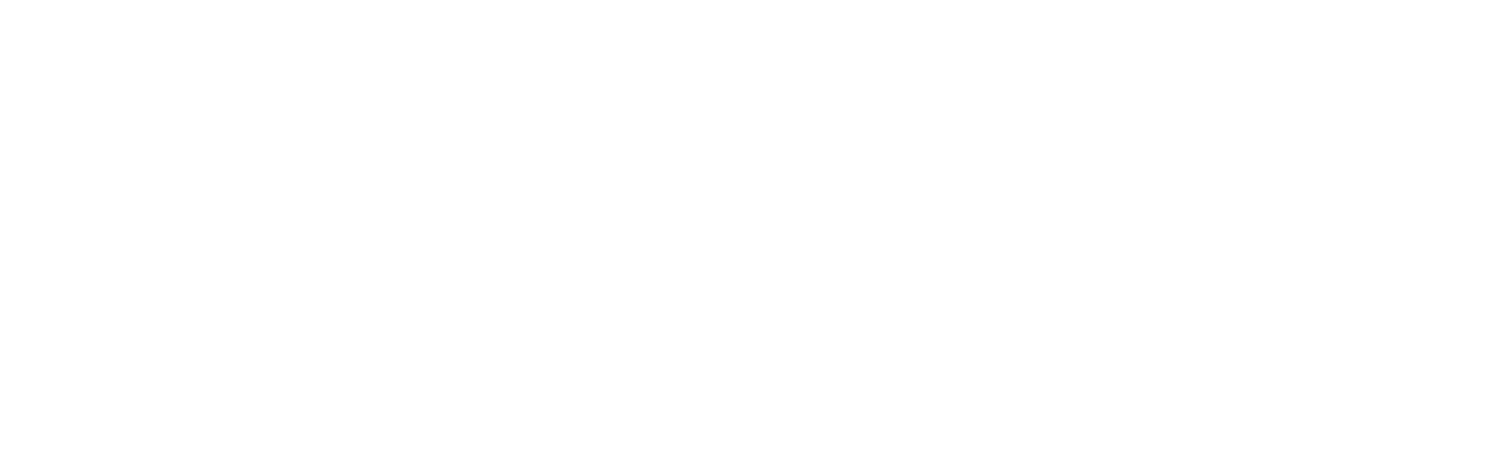
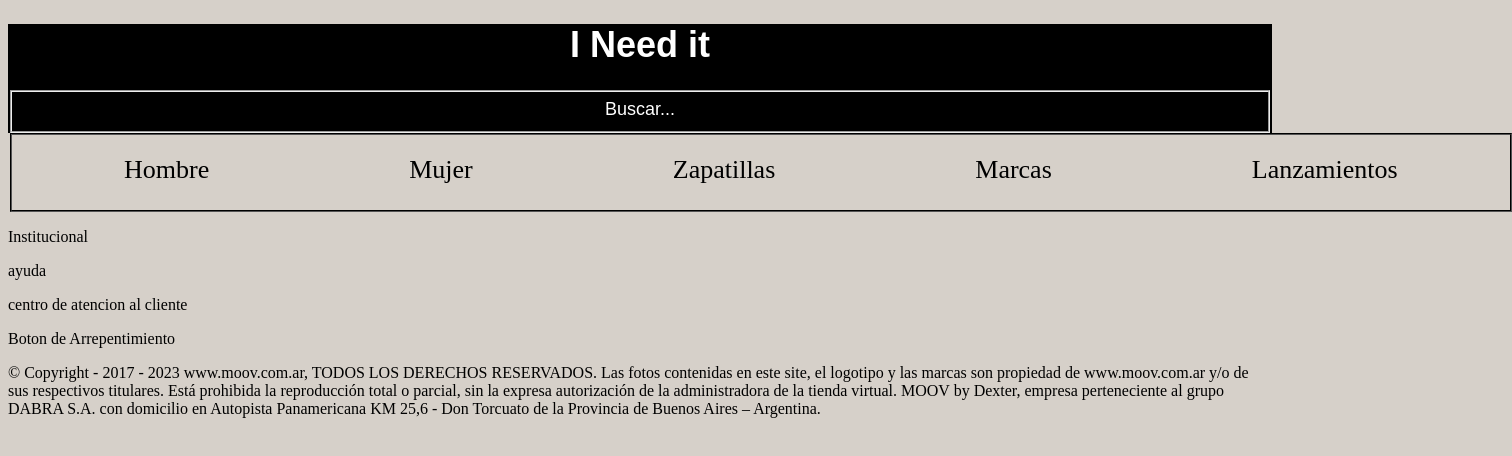
Before and after one commit to gonzalotorres01/I-Need-it, a plain HTML site: page index.html in a window 1280 px wide. Shown: the whole page, 1512 px wide, since content can reach past the window. Drawn offline with Linux system fonts and the light colour scheme.

Commit message:
seguimos con el emprendimiento

```diff
--- a/index.html
+++ b/index.html
@@ -4,8 +4,34 @@
     <meta charset="UTF-8">
     <meta name="viewport" content="width=device-width, initial-scale=1.0">
     <title>I Need it</title>
+    <link rel="stylesheet" href="style.css">
 </head>
 <body>
+    <!-- ENCABEZADO -->
+    <div class="encabezado">
+        <H1 class="titulo">I Need it</H1>
+    <fieldset>Buscar...</fieldset>
+    </div>
+    <!-- CUERPO -->
+    <div class="cuerpo">
+        <fieldset class="opciones">
+            <div class="item">Hombre</div>
+            <div class="item">Mujer</div>
+            <div class="item">Zapatillas</div>
+            <div class="item">Marcas</div>
+            <div class="item">Lanzamientos</div>
+        </fieldset>
+    </div>
+    <!-- PIE DE PAGINA -->
+    <div class="pie de pagina">
 
+
+
+        <p>Institucional</p>
+        <p>ayuda</p>
+        <p>centro de atencion al cliente</p>
+        <p>Boton de Arrepentimiento</p>
+        <p>© Copyright - 2017 - 2023 www.moov.com.ar, TODOS LOS DERECHOS RESERVADOS. Las fotos contenidas en este site, el logotipo y las marcas son propiedad de www.moov.com.ar y/o de sus respectivos titulares. Está prohibida la reproducción total o parcial, sin la expresa autorización de la administradora de la tienda virtual. MOOV by Dexter, empresa perteneciente al grupo DABRA S.A. con domicilio en Autopista Panamericana KM 25,6 - Don Torcuato de la Provincia de Buenos Aires – Argentina.</p>
+    </div>
 </body>
 </html>
--- /dev/null
+++ b/style.css
@@ -0,0 +1,42 @@
+html{
+    background-color: rgb(214, 208, 201)
+    ;
+}
+
+.encabezado{
+    font-size: large;
+    font-family: sans-serif;
+    margin-top: 0px;
+    padding:auto ;
+    color: white;
+    background-color: black;
+    /* text-align: center; */
+
+}
+
+.titulo{
+    text-align: center;
+}
+
+.opciones{
+    border-color: black;
+    display: flex;
+    /* padding: 12px; */
+    /* margin: 12px; */
+    /* text-align: center; */
+    /* text-align: left; */
+}
+
+.item{
+    border-color: blue;
+    margin-top: 15px;
+    margin-bottom: 15px;
+    margin-right:100px ;
+    margin-left: 100px ;
+    font-size: 26px;
+    text-align: center;
+}
+
+fieldset{
+    text-align: center;
+}
```
